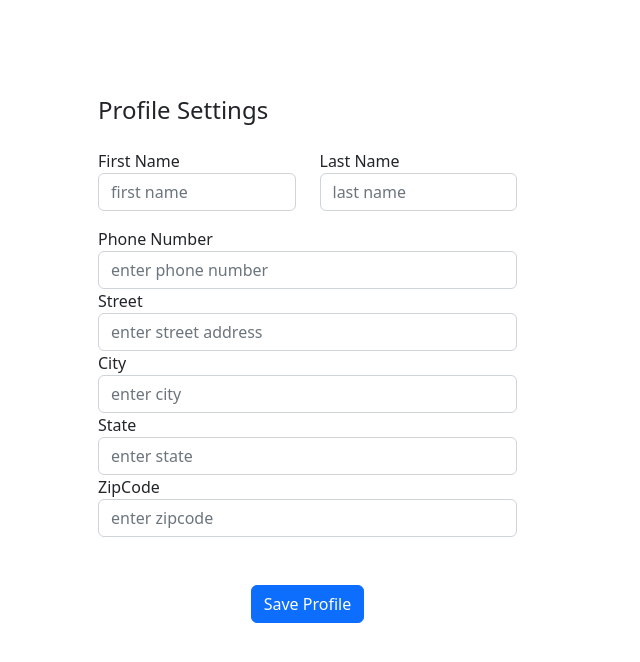
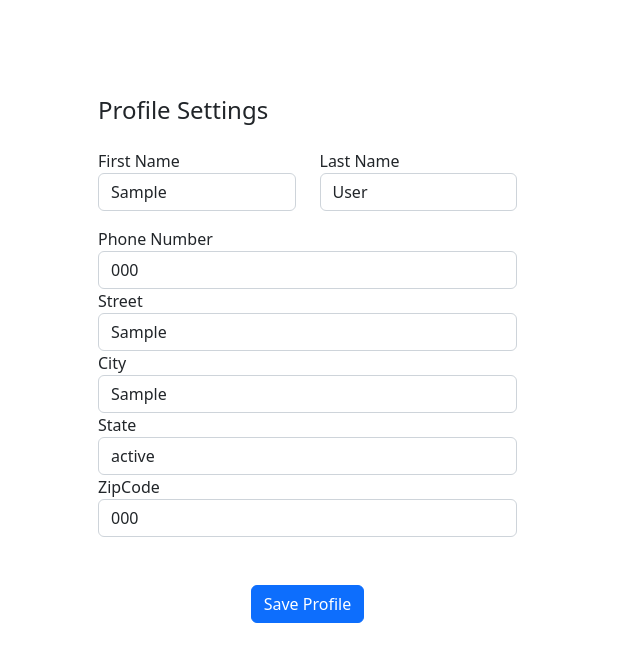
Before and after one commit to manibhai/MoneyMakingUniversity-master, a PHP site: page /navigations/admin/editProfile.php in a window 1280 px wide. Shown: the part 56-718 px from the top of the page, without its empty margins (0-640 px from the left). Run offline with PHP 8.4, Linux system fonts and the light colour scheme; the visitor is signed in with stand-in values (Sample User, id 1); tables that the repository leaves empty or names only in its code hold one stand-in row (values such as "Sample post"); some libraries are stand-ins or nearby versions.

Commit message:
updated editprofile

```diff
--- a/navigations/admin/editProfile.php
+++ b/navigations/admin/editProfile.php
@@ -23,7 +23,16 @@ include "../config.php";
         </div>
     </nav>
 </head>
+
 <body>
+    <?php
+    $userid = $_SESSION['userid'];
+
+    $query = "SELECT * FROM user WHERE userid = '$userid'";
+    $query_run = mysqli_query($connection, $query);
+
+    foreach ($query_run as $row) {
+    ?>
         <div class="container rounded bg-white mt-5 mb-5">
             <div class="row">
                 <div class="col-md-5 border-right">
@@ -31,21 +40,26 @@ include "../config.php";
                         <div class="d-flex justify-content-between align-items-center mb-3">
                             <h4 class="text-right">Profile Settings</h4>
                         </div>
+
                         <div class="row mt-2">
-                    <div class="col-md-6"><label class="labels">First Name</label><input type="text" class="form-control" placeholder="first name" value=""></div>
-                    <div class="col-md-6"><label class="labels">Last Name</label><input type="text" class="form-control" value="" placeholder="last name"></div>
+                            <div class="col-md-6"><label class="labels">First Name</label><input type="text" class="form-control" placeholder="first name" value="<?php echo $row['fname']; ?>"></div>
+                            <div class="col-md-6"><label class="labels">Last Name</label><input type="text" class="form-control" value="<?php echo $row['lname']; ?>" placeholder="last name"></div>
                         </div>
                         <div class="row mt-3">
-                    <div class="col-md-12"><label class="labels">Phone Number</label><input type="text" class="form-control" placeholder="enter phone number" value=""></div>
-                    <div class="col-md-12"><label class="labels">Street</label><input type="text" class="form-control" placeholder="enter street address" value=""></div>
-                    <div class="col-md-12"><label class="labels">City</label><input type="text" class="form-control" placeholder="enter city" value=""></div>
-                    <div class="col-md-12"><label class="labels">State</label><input type="text" class="form-control" placeholder="enter state" value=""></div>
-                    <div class="col-md-12"><label class="labels">ZipCode</label><input type="text" class="form-control" placeholder="enter zipcode" value=""></div>
+                            <div class="col-md-12"><label class="labels">Phone Number</label><input type="text" class="form-control" placeholder="enter phone number" value="<?php echo $row['phone']; ?>"></div>
+                            <div class="col-md-12"><label class="labels">Street</label><input type="text" class="form-control" placeholder="enter street address" value="<?php echo $row['street']; ?>"></div>
+                            <div class="col-md-12"><label class="labels">City</label><input type="text" class="form-control" placeholder="enter city" value="<?php echo $row['city']; ?>"></div>
+                            <div class="col-md-12"><label class="labels">State</label><input type="text" class="form-control" placeholder="enter state" value="<?php echo $row['state']; ?>"></div>
+                            <div class="col-md-12"><label class="labels">ZipCode</label><input type="text" class="form-control" placeholder="enter zipcode" value="<?php echo $row['zipcode']; ?>"></div>
                         </div>
                         <div class="mt-5 text-center"><button class="btn btn-primary profile-button" type="button">Save Profile</button></div>
+
                     </div>
                 </div>
             </div>
         </div>
+    <?php
+    }
+    ?>
     </div>
 </body>
```
Lines whose indentation alone changed are shown as unchanged.
